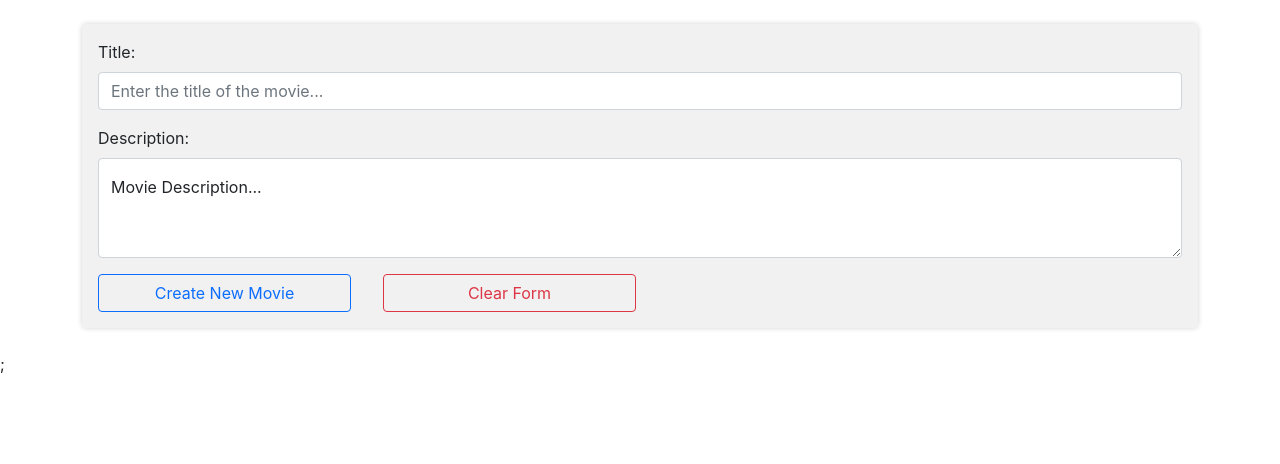
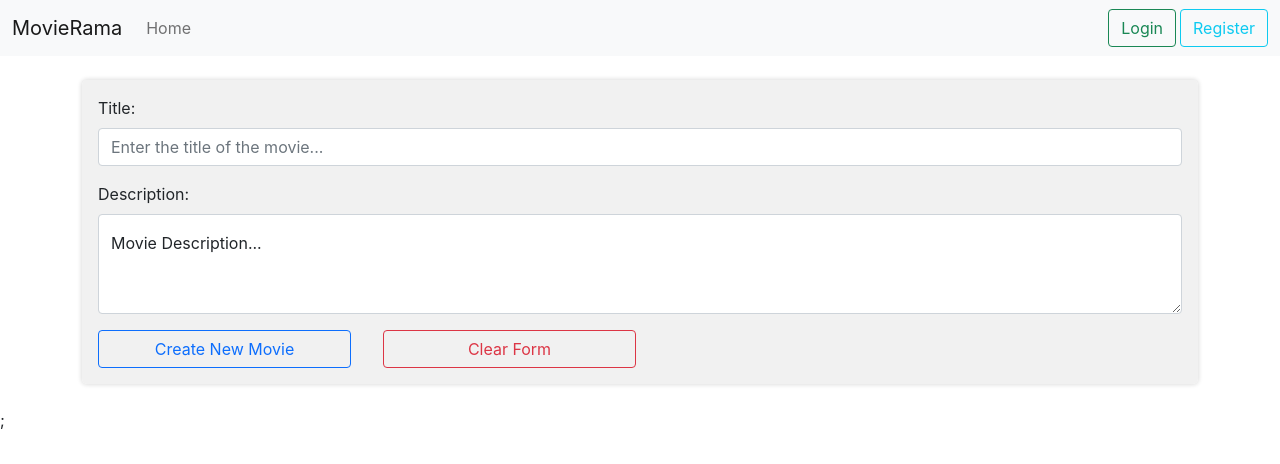
Before and after one commit to Vasilis-SE/ts_blueprint, a Next.js app in the folder client/: page /movies/add in a window 1280 px wide. Shown: the top 464 px of the page. Built offline with nearby package versions, Linux system fonts and the light colour scheme.

Commit message:
movie creation and tool

```diff
--- a/client/components/header.tsx
+++ b/client/components/header.tsx
@@ -62,9 +62,9 @@ const Header: NextPage = () => {
 
       <Navbar bg="light" variant="light">
         <Container>
-          <Navbar.Brand href="#home">MovieRama</Navbar.Brand>
+          <Navbar.Brand href="/">MovieRama</Navbar.Brand>
           <Nav className="me-auto">
-            <Nav.Link href="#home">Home</Nav.Link>
+            <Nav.Link href="/">Home</Nav.Link>
 
             {global.isLoggedIn ? (
               <Nav.Link href="#profile">Profile</Nav.Link>
--- a/client/components/loginForm.tsx
+++ b/client/components/loginForm.tsx
@@ -7,6 +7,7 @@ import ErrorAlter from "./utils/errorAlert";
 import LocalStorageStore from "../helpers/storage";
 import { IGlobalContextProperties } from "../interfaces/contexts";
 import GlobalContext from "../context/globalContext";
+import Router from "next/router";
 
 export default function LoginForm() {
   const handleUsernameChange = (event: any) => {
@@ -48,7 +49,6 @@ export default function LoginForm() {
       });
     }
 
-
     // If login was a success fetch profile
     let url = `/api/user${rememberMe ? "?rm=true" : ""}`;
     const profileResponse = await Fetch.get(url, {
@@ -67,8 +67,18 @@ export default function LoginForm() {
     const tokenData = {...loginResponse.data, exp: loginResponse.exp};
     LocalStorageStore.setData(JSON.stringify(profileResponse.data), '_user');
     LocalStorageStore.setData(JSON.stringify(tokenData), '_token');
-    global.update({isLoggedIn: true, update: global.update});
+    global.update({
+      isLoggedIn: true,
+      exp: loginResponse.exp,
+      user: profileResponse.data,
+      update: global.update
+    });
 
+    // console.log(loginResponse.exp - Math.floor(Date.now() / 1000));
+    // setTimeout(() => {
+    //   LocalStorageStore.clearLocalStorage();
+    //   Router.push('/');
+    // }, (loginResponse.exp - Math.floor(Date.now() / 1000)))
     // Router.reload(); // Force reload
   };
 
--- a/client/context/globalContext.ts
+++ b/client/context/globalContext.ts
@@ -3,6 +3,8 @@ import { IGlobalContextProperties } from '../interfaces/contexts';
 
 const GlobalContext = React.createContext({
   isLoggedIn: false,
+  exp: 0,
+  user: {},
   update: (data: IGlobalContextProperties) => {}
 })
 
--- a/client/helpers/storage.ts
+++ b/client/helpers/storage.ts
@@ -1,23 +1,19 @@
 export default class LocalStorageStore {
 
     static getData(key: string) {
-        if (typeof window == 'undefined') return false;
         const token = localStorage.getItem(key);
         return token ? token : false;
     }
 
     static setData(token: string, key: string) {
-        if (typeof window == 'undefined') return false;
         return localStorage.setItem(key, token);
     }
 
     static deleteData(key: string) {
-        if (typeof window == 'undefined') return false;
         return localStorage.removeItem(key);
     }
 
     static clearLocalStorage() {
-        if (typeof window == 'undefined') return false;
         return localStorage.clear();
     }
 
--- a/client/interfaces/contexts.ts
+++ b/client/interfaces/contexts.ts
@@ -1,4 +1,5 @@
 export interface IGlobalContextProperties {
     isLoggedIn: boolean;
+    exp: number;
     update: Function;
 }
--- a/client/interfaces/user.ts
+++ b/client/interfaces/user.ts
@@ -6,6 +6,12 @@ export interface IUserRegisterProperties {
 export interface IUserLoginProperties {
     username: string;
     password: string;
+}
+
+export interface IUserStorage {
+    username: string;
+    password: string;
+    created_at: number;
 }
 
 export interface IGlobalStateProperties {
--- a/client/pages/_app.tsx
+++ b/client/pages/_app.tsx
@@ -4,17 +4,39 @@ import "../styles/globals.css";
 import { useEffect, useState } from "react";
 import GlobalContext from "../context/globalContext";
 import LocalStorageStore from "../helpers/storage";
+import IEncryptedProperties from "../interfaces/security";
+import { IUserStorage } from "../interfaces/user";
+import Router from "next/router";
 
 function MyApp({ Component, pageProps }: AppProps) {
-  const [state, setState] = useState({ isLoggedIn: false, update });
+  const [state, setState] = useState({ isLoggedIn: false, exp: 0, user: {}, update });
 
   function update(data: any) {
     setState(Object.assign({}, state, data));
   }
 
   useEffect(() => {
-    if(LocalStorageStore.getData('_token') && LocalStorageStore.getData('_user') )
-      setState({isLoggedIn: true, update});
+    let _token = LocalStorageStore.getData('_token');
+    let _user = LocalStorageStore.getData('_user');
+
+    if(_token && _user) {
+      let token: IEncryptedProperties = JSON.parse(_token);
+      let user: IUserStorage = JSON.parse(_user);
+
+      setState({
+        isLoggedIn: true,
+        exp: token.exp,
+        user: user,
+        update
+      });
+
+      // console.log((token.exp - Math.floor(Date.now() / 1000)));
+      // // Redirect if token died
+      // setTimeout(() => {
+      //   LocalStorageStore.clearLocalStorage();
+      //   Router.push('/');
+      // }, (token.exp - Math.floor(Date.now() / 1000)))
+    }
   }, []);
 
   return (
--- a/client/pages/api/movie/index.ts
+++ b/client/pages/api/movie/index.ts
@@ -21,12 +21,16 @@ export default async function handler(
         const dencryptedToken: string = await mwDecipherToken(req, res);
         const response = await Fetch.post(
           `${process.env.API_BASE_URL}/movie`,
+          JSON.parse(req.body),
           {
             Authorization: `JWT ${dencryptedToken}`,
+            "Content-Type": "application/json"
           }
         );
 
-        // await mwCheckToken(response, res);
+        console.log(JSON.parse(req.body))
+        console.log(response)
+
         res.status(response.httpCode).json(response);
       } catch (e) {
         if (!(e instanceof InvalidTokenProvided)) throw e;
--- a/client/pages/index.tsx
+++ b/client/pages/index.tsx
@@ -1,4 +1,4 @@
-import React, {useState } from "react";
+import React from "react";
 import Footer from "../components/footer";
 import Header from "../components/header";
 import MoviesList from "../components/movies/moviesList";
--- a/client/pages/movies/add.tsx
+++ b/client/pages/movies/add.tsx
@@ -14,6 +14,8 @@ import ErrorAlter from "../../components/utils/errorAlert";
 import { IMovieProperties } from "../../interfaces/movies";
 import Fetch from "../../helpers/fetch";
 import LocalStorageStore from "../../helpers/storage";
+import Header from "../../components/header";
+import Footer from "../../components/footer";
 
 const AddMovie: NextPage = () => {
   const handleTitleChange = (event: any) => {
@@ -58,9 +60,6 @@ const AddMovie: NextPage = () => {
       Authorization: tokenPayload,
     });
 
-    const d = new Date();
-    console.log("meta to response...", d.getMilliseconds());
-
     let newModalState = Object.assign({}, _init_modal);
     newModalState.show = true;
 
@@ -83,7 +82,6 @@ const AddMovie: NextPage = () => {
     setTitleError("");
     setDescriptionError("");
     setAlertError(_init_alert);
-    setModal(_init_modal);
   };
 
   const togleModal = (): void => {
@@ -121,6 +119,7 @@ const AddMovie: NextPage = () => {
         close={togleModal}
       ></PopupModal>
 
+      <Header></Header>
       <Container className="p-4">
         <Row xs={12} md={9} lg={7}>
           <section className="p-3">
@@ -193,6 +192,7 @@ const AddMovie: NextPage = () => {
           ""
         )}
       </Container>
+      <Footer></Footer>
     </>
   );
 };
```
Also changed, not shown: client/middleware/checkToken.ts (deleted, +0 -16 lines), client/pages/_middleware.ts (deleted, +0 -27 lines), 1 other file (tests, documents, lock files or other folders).
